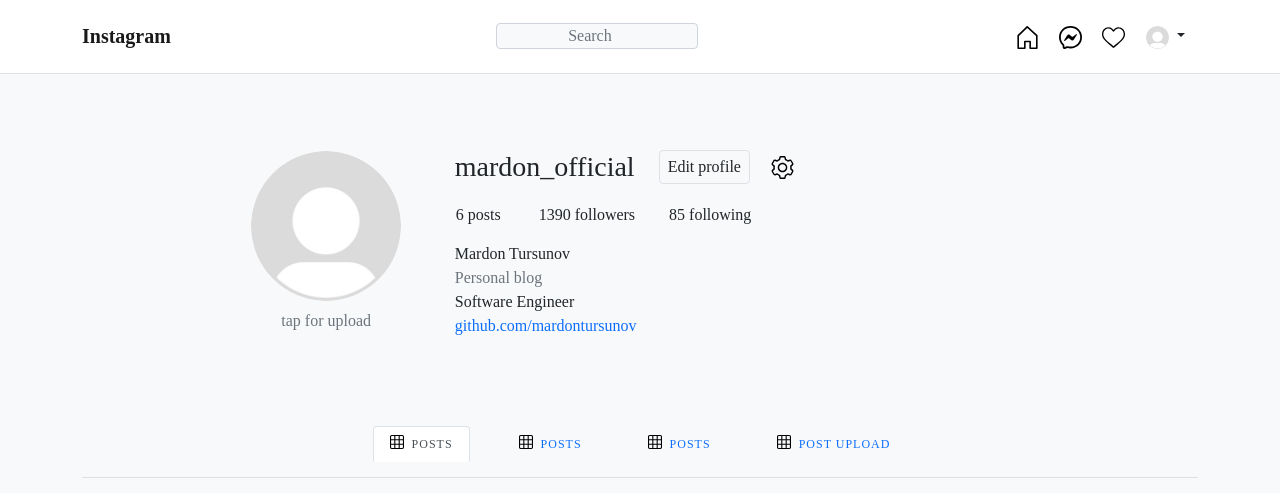
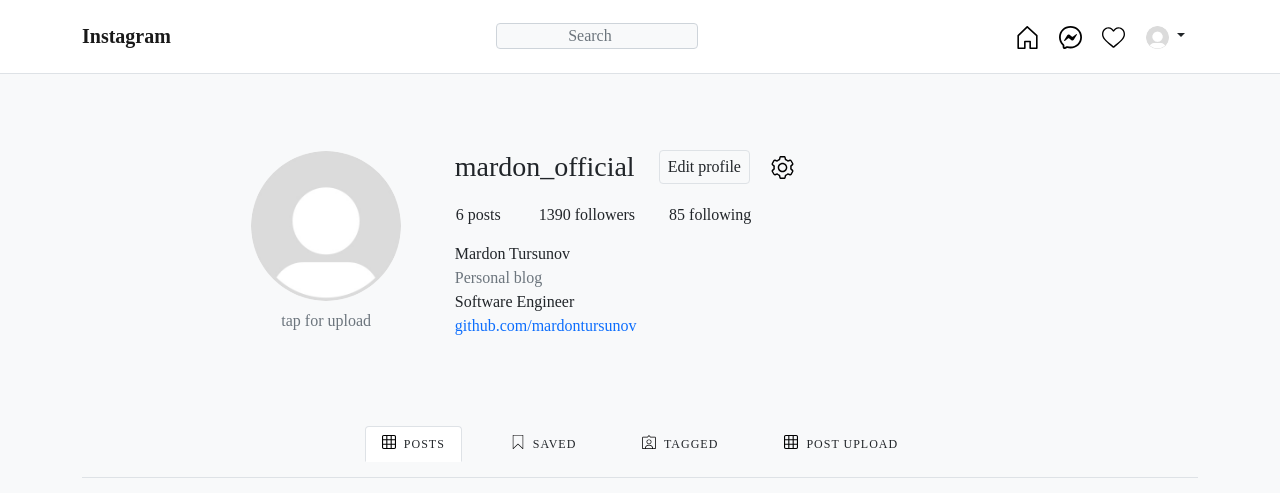
Before and after one commit to mardontursunov/instragram, a Node server app: page /profile in a window 1280 px wide. Shown: the top 493 px of the page. Run offline with Node 20, Linux system fonts and the light colour scheme; the visitor is signed in with stand-in values (Sample User, id 1); some libraries are stand-ins or nearby versions; some web fonts are replaced.

Commit message:
updated all files

```diff
--- a/src/public/css/style.css
+++ b/src/public/css/style.css
@@ -54,6 +54,7 @@ body {
 .nav-tabs > .nav-item > .nav-link > p {
     font-size: 12px !important;
     letter-spacing: 1px;
+    color: #212529;
 }
 .nav-tabs > .nav-item {
     padding: 1rem;
--- a/src/views/index.ejs
+++ b/src/views/index.ejs
@@ -48,14 +48,14 @@
             </li>
             <li class="nav-item" role="presentation">
               <button class="nav-link" id="profile-tab" data-bs-toggle="tab" data-bs-target="#profile" type="button" role="tab" aria-controls="profile" aria-selected="false">
-                <img height="14" src="/images/grid.svg" alt="posts icon">
-                <p class="m-0 ms-2">POSTS</p>
+                <img height="14" src="/images/ribbon.svg" alt="posts icon">
+                <p class="m-0 ms-2">SAVED</p>
               </button>
             </li>
             <li class="nav-item" role="presentation">
               <button class="nav-link" id="contact-tab" data-bs-toggle="tab" data-bs-target="#contact" type="button" role="tab" aria-controls="contact" aria-selected="false">
-                <img height="14" src="/images/grid.svg" alt="posts icon">
-                <p class="m-0 ms-2">POSTS</p>
+                <img height="14" src="/images/instagram-tag.svg" alt="posts icon">
+                <p class="m-0 ms-2">TAGGED</p>
               </button>
             </li>
             <li class="nav-item" role="presentation">
```
Also changed, not shown: src/public/avatar/615463e76706e26100584dd9.jpg, src/public/images/instagram-tag.svg (added), src/public/images/ribbon.svg (added).
